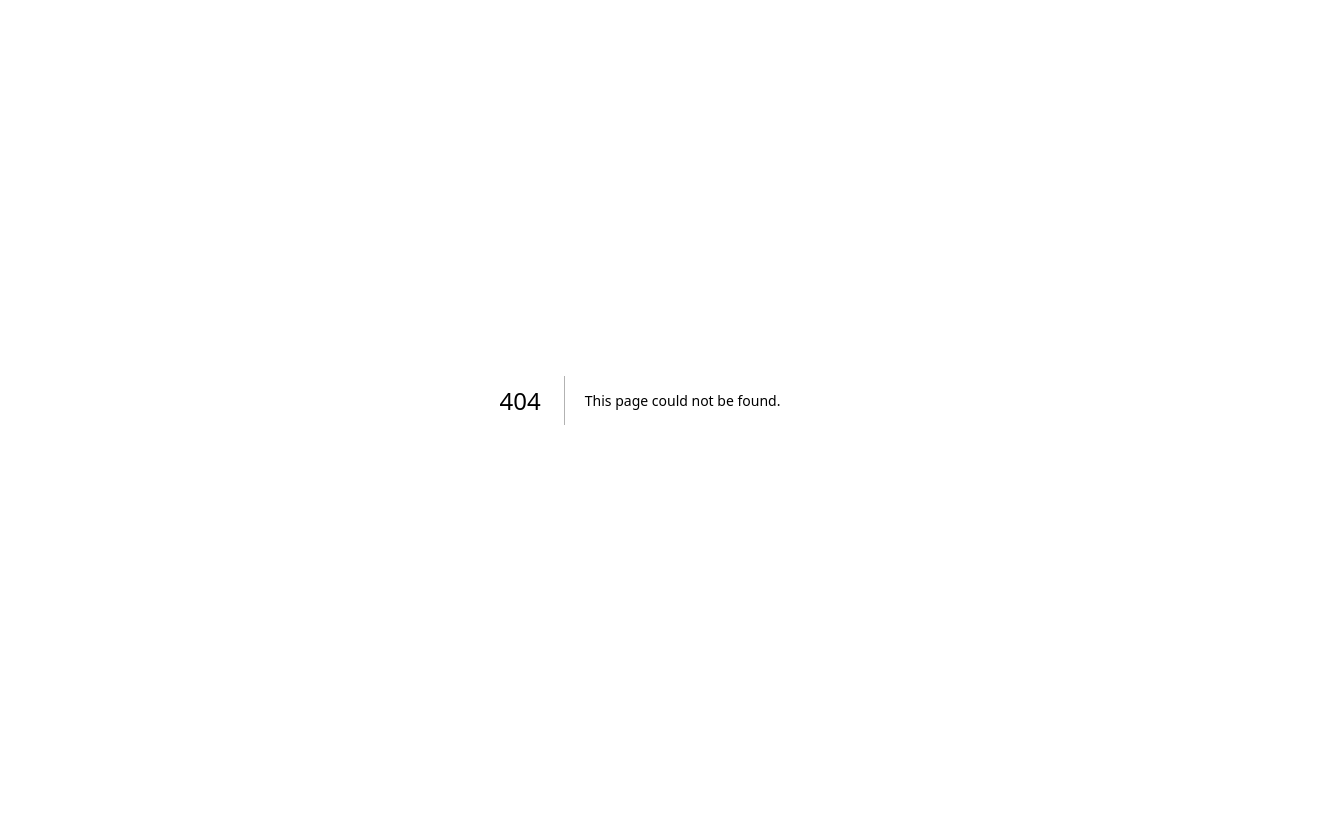
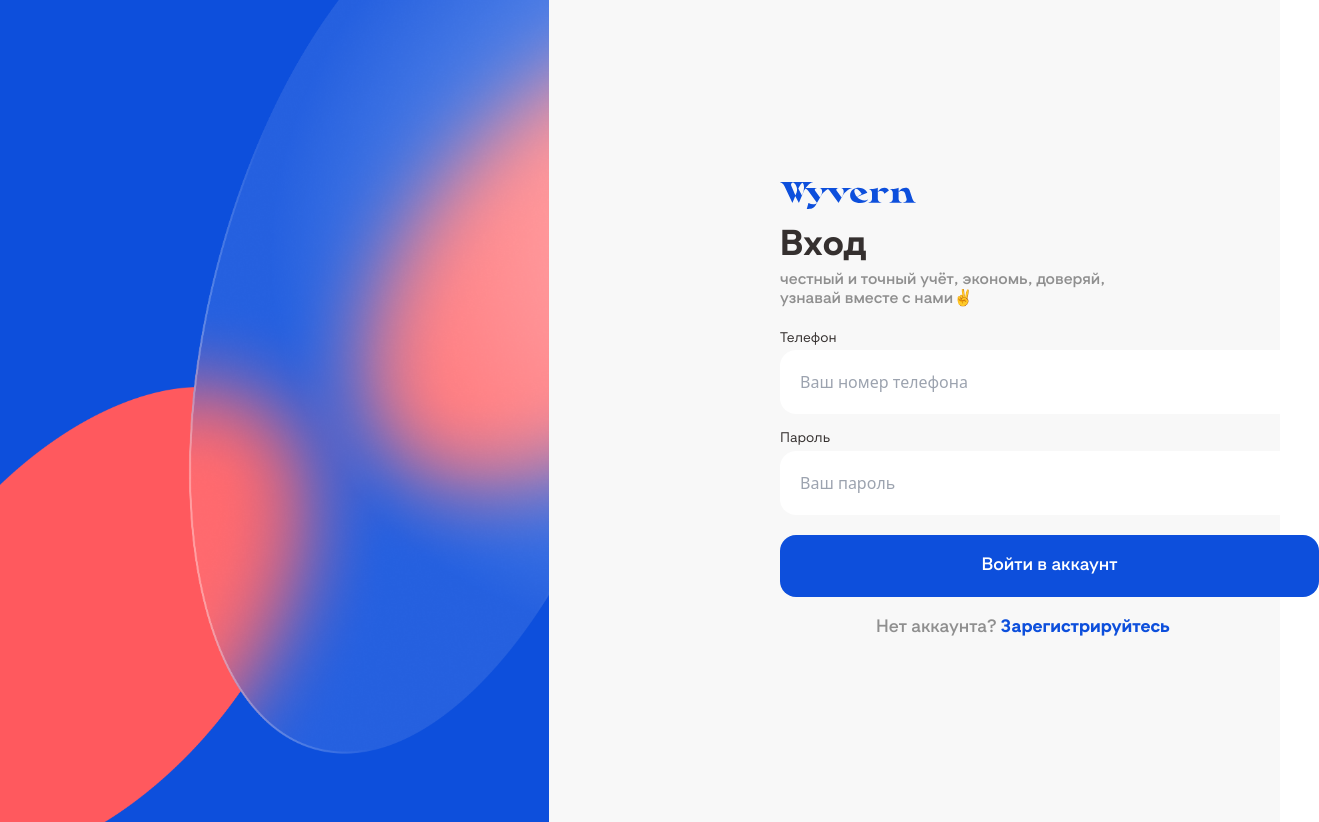
Before and after one commit to DimaGorbusha/Wyvern, a Next.js app in the folder frontend/: page /login in a window 1280 px wide. Before the commit this address had no page. Shown: the whole page, 1319 px wide, since content can reach past the window. Before the commit the page ends 800 px from the top, so only its background shows below. Built offline with nearby package versions, Linux system fonts and the light colour scheme.

Commit message:
feat(login): Add formik

```diff
--- /dev/null
+++ b/frontend/pages/login.tsx
@@ -0,0 +1,76 @@
+import React, { useState } from 'react'
+import Head from 'next/head'
+import Link from 'next/link';
+import Image from 'next/image'
+import left_bg from 'public/img/sign-in/left-bg.png'
+import logo from 'public/logo.svg'
+import config from 'config.js'
+import { Formik, Field, Form, ErrorMessage } from 'formik';
+import * as Yup from 'yup';
+import { loadGetInitialProps } from 'next/dist/shared/lib/utils';
+
+interface loginInitialValues {
+  phone: string;
+  password: string;
+}
+
+interface Result{
+  id: number;
+  name: string;
+  address: string;
+  avatar: string;
+  registered: boolean;
+}
+
+export default function index() {
+  const initialValues: loginInitialValues = { phone: '', password: '' };
+  const phoneRegExp = /^((\\+[1-9]{1,4}[ \\-]*)|(\\([0-9]{2,3}\\)[ \\-]*)|([0-9]{2,4})[ \\-]*)*?[0-9]{3,4}?[ \\-]*[0-9]{3,4}?$/
+  return (
+    <div className='flex bg-bg'>
+      <Head>
+        <title>Вход - Wyvern</title>
+        <link rel="icon" href="/favicon.ico"/>
+      </Head>
+      <Image className='w-[549px] h-[822px]'
+        src={left_bg}
+        alt=""
+      />
+
+      <div className='flex flex-col ml-[231px] mt-[182px] '>
+
+        <Image className='mb-[15px]' src={logo} alt='' />
+        <h1 className='heading1 mb-1'>Вход</h1>
+        <p className='text2 text-gray mb-5'>честный и точный учёт, экономь, доверяй,<br/>узнавай вместе с нами✌️</p>
+
+        <Formik
+          initialValues={initialValues}
+          validationSchema={Yup.object({
+            phone: Yup.string().required('Required'),
+            password: Yup.string().required('Required'),
+          })}
+          onSubmit={(values, { setSubmitting }) => {
+            setTimeout(() => {
+              alert(JSON.stringify(values, null, 2));
+              setSubmitting(false);
+            }, 400);
+          }}
+        >
+
+          <Form className='flex flex-col'>
+            <p className='text4 mb-1'>Телефон</p>
+            <Field name="phone" type="tel" placeholder='Ваш номер телефона' className='py-5 pl-5 pr-72 rounded-2xl mb-4'/>
+            <ErrorMessage name="phone" />
+
+            <p className='text4 mb-1'>Пароль</p>
+            <Field name="password" type="password" placeholder='Ваш пароль' className='py-5 pl-5 pr-72 rounded-2xl mb-[20px]'/>
+            <ErrorMessage name="password" />
+
+            <input type="submit" value="Войти в аккаунт" className='text-white bg-main rounded-2xl btn1 py-[20px] px-[75px] cursor-pointer hover:bg-hov  transition easy delay-[30]'/>
+          </Form>
+        </Formik>
+
+        <p className='text1 text-gray mt-5 ml-24'>Нет аккаунта? <Link href='/sign-up' className='tag1 text-[18px] text-main cursor-pointer hover:text-hov'>Зарегистрируйтесь</Link></p>
+      </div>
+    </div>
+  )
+}
```
